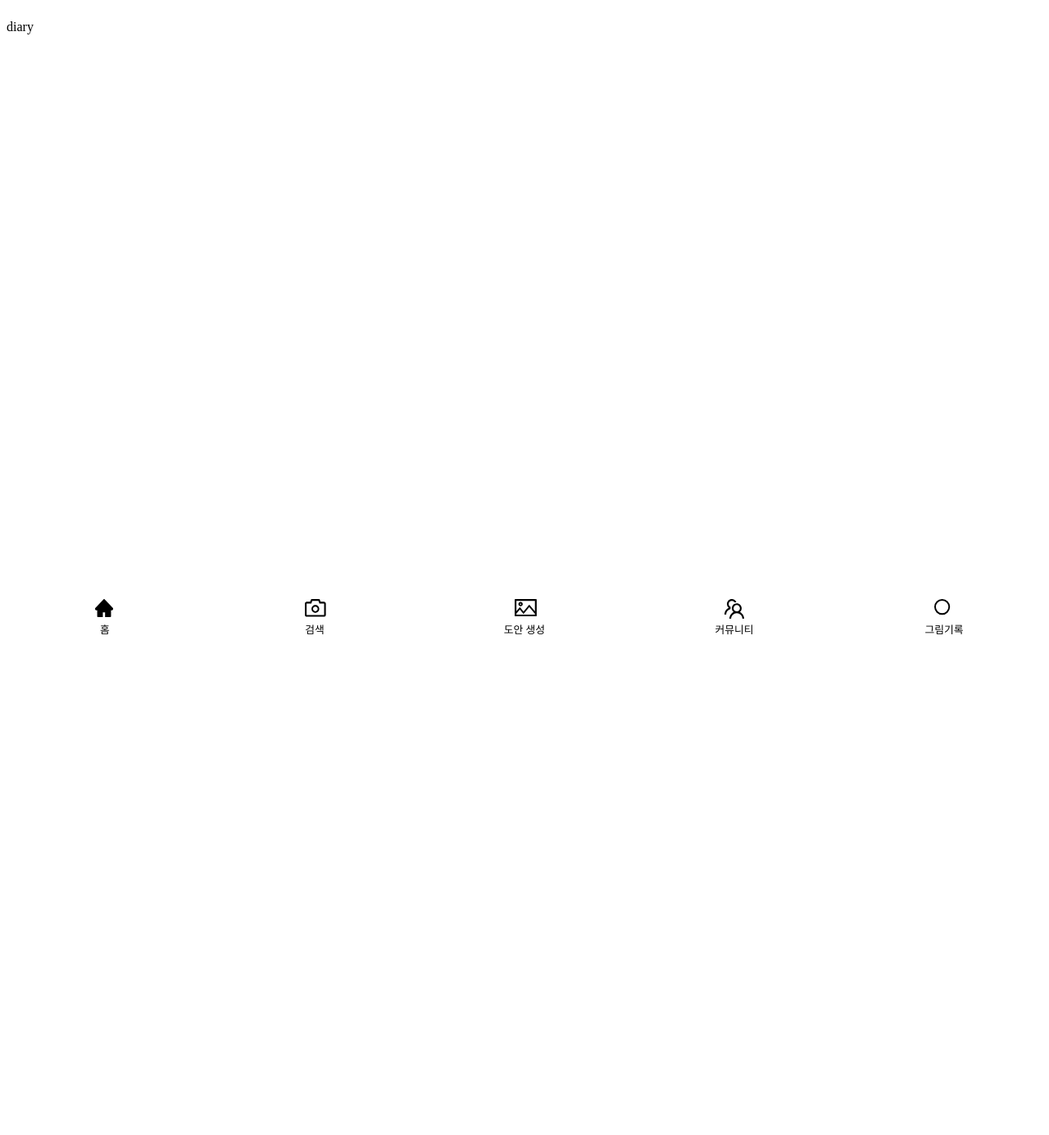
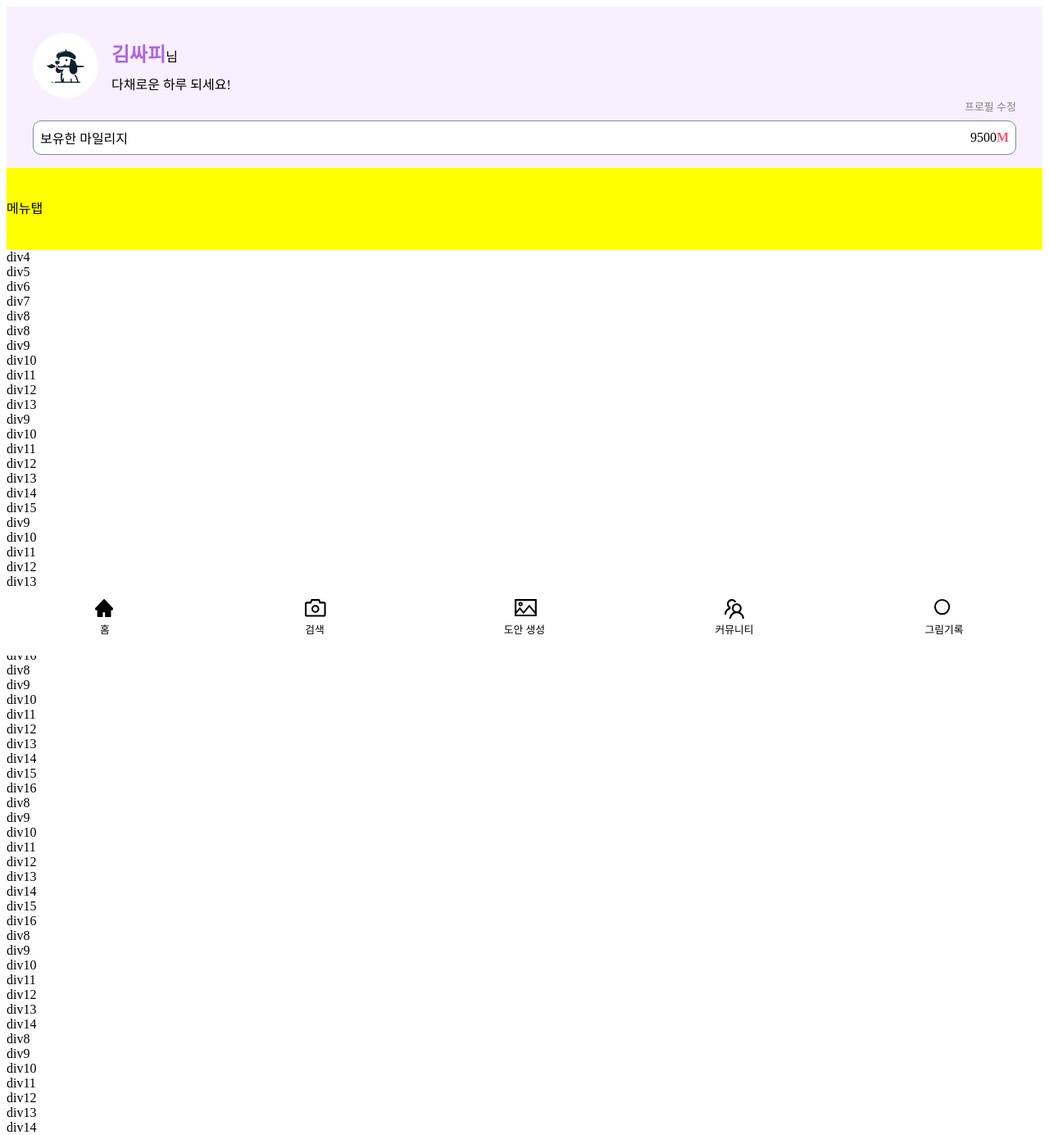
Before and after one commit to brush-buddy/brush-buddy, a Vue app in the folder Frontend/brush-buddy/: page /diary in a window 1280 px wide. Shown: the whole page at 82% size. Before the commit the page ends 816 px from the top, so only its background shows below. Built offline with nearby package versions, Linux system fonts and the light colour scheme.

Commit message:
feat: 마이페이지 프로필 화면 작성

```diff
--- a/Frontend/brush-buddy/package.json
+++ b/Frontend/brush-buddy/package.json
@@ -15,6 +15,8 @@
     "@ant-design/icons": "^5.2.6",
     "@ant-design/icons-vue": "^7.0.1",
     "pinia": "^2.1.7",
+    "styled-components": "^6.1.8",
+    "styled-reset": "^4.5.2",
     "vue": "^3.3.11",
     "vue-router": "^4.2.5"
   },
@@ -22,6 +24,7 @@
     "@rushstack/eslint-patch": "^1.3.3",
     "@tsconfig/node18": "^18.2.2",
     "@types/node": "^18.19.3",
+    "@types/styled-components": "^5.1.34",
     "@vitejs/plugin-vue": "^4.5.2",
     "@vue/eslint-config-typescript": "^12.0.0",
     "@vue/tsconfig": "^0.5.0",
--- a/Frontend/brush-buddy/src/App.vue
+++ b/Frontend/brush-buddy/src/App.vue
@@ -35,4 +35,5 @@ display: flex;
   flex : 1;
 
 }
+
 </style>
--- /dev/null
+++ b/Frontend/brush-buddy/src/components/Diary/ComponentProfile.vue
@@ -0,0 +1,98 @@
+<template>
+<div id="wrapper">
+    <div id="profile-info">
+        <div id="profile-avartar">
+            <img src="@/assets/logo.png" alt="프로필사진">
+        </div>
+        <div>
+            <div id="name-box">
+                <span id="name">김싸피</span>
+                <span>님</span>
+            </div>
+            <div>다채로운 하루 되세요!</div>
+        </div>
+    </div>
+    <div id="modify">프로필 수정</div>
+    <div id="milage">
+        <div>
+            보유한 마일리지
+        </div>
+        <div id="amount">
+            <div>
+                9500
+            </div>
+            <div id="M">
+                M
+            </div>
+        </div>
+    </div>
+</div>
+</template>
+<script setup lang="ts">
+
+</script>
+<style scoped>
+#wrapper {
+    display: flex;
+    flex-direction: column;
+    padding: 2rem 2rem 1rem;
+    background-color: #f9f0ff;
+}
+
+#profile-info {
+    display: flex;
+    justify-content: inline-flex;
+    align-items: center;
+}
+#profile-avartar {
+    border-radius: 50%;
+    background-color: #ffffff;
+    width: 5rem;
+    height: 5rem;
+    margin-right: 1rem;
+    overflow: hidden;
+    > img {
+        width:100%;
+        height:100%;
+        object-fit:cover;
+    }
+}
+#name-box{
+    vertical-align: sub;
+    margin-bottom: 0.5rem;
+    >span{
+        vertical-align: sub;
+    }
+}
+#name{
+    font-size: 1.5rem;
+    font-weight: 600;
+    color: #ae67e4;
+}
+
+#modify {
+    margin-left: auto;
+    color: gray;
+    font-size: small;
+}
+#milage {
+    display: flex;
+    border-style: solid;
+    border-width: thin;
+    border-color: lightslategray;
+    background-color: #ffffff;
+    border-radius: 10px;
+    padding: 0.5rem;
+    margin-top: 0.5rem;
+    justify-content: space-between;
+}
+#amount{
+    display: flex;
+    justify-content: center;
+    align-items: center;
+}
+#M{
+    color: #FF5773;
+    font-weight: bold;
+}
+</style>
--- a/Frontend/brush-buddy/src/components/EclipsePaletteComponent.vue
+++ b/Frontend/brush-buddy/src/components/EclipsePaletteComponent.vue
@@ -34,7 +34,6 @@ const color5 = ref('#EEECDE')
 
 <style scoped>
 .fixed_width {
-  width: 375px;
   display: inline-flex;
   align-items: flex-end;
 }
--- a/Frontend/brush-buddy/src/views/DiaryView.vue
+++ b/Frontend/brush-buddy/src/views/DiaryView.vue
@@ -1,14 +1,84 @@
 <template>
     <div>
-        <p>diary</p>
+        <div>
+            <ComponentProfile />
+        </div>
+    <div class="sticky">메뉴탭</div>
+    <div>div4</div>
+    <div>div5</div>
+    <div>div6</div>
+    <div>div7</div>
+    <div>div8</div>
+    <div>div8</div>
+    <div>div9</div>
+    <div>div10</div>
+    <div>div11</div>
+    <div>div12</div>
+    <div>div13</div>
+    <div>div9</div>
+    <div>div10</div>
+    <div>div11</div>
+    <div>div12</div>
+    <div>div13</div>
+    <div>div14</div>
+    <div>div15</div>
+    <div>div9</div>
+    <div>div10</div>
+    <div>div11</div>
+    <div>div12</div>
+    <div>div13</div>
+    <div>div14</div>
+    <div>div15</div>
+    <div>div14</div>
+    <div>div15</div>
+    <div>div16</div>
+    <div>div8</div>
+    <div>div9</div>
+    <div>div10</div>
+    <div>div11</div>
+    <div>div12</div>
+    <div>div13</div>
+    <div>div14</div>
+    <div>div15</div>
+    <div>div16</div>
+    <div>div8</div>
+    <div>div9</div>
+    <div>div10</div>
+    <div>div11</div>
+    <div>div12</div>
+    <div>div13</div>
+    <div>div14</div>
+    <div>div15</div>
+    <div>div16</div>
+    <div>div8</div>
+    <div>div9</div>
+    <div>div10</div>
+    <div>div11</div>
+    <div>div12</div>
+    <div>div13</div>
+    <div>div14</div>
+    <div>div8</div>
+    <div>div9</div>
+    <div>div10</div>
+    <div>div11</div>
+    <div>div12</div>
+    <div>div13</div>
+    <div>div14</div>
+
     </div>
 </template>
 
 <script setup lang="ts">
-
+import ComponentProfile from "../components/Diary/ComponentProfile.vue"
 </script>
 
 <style scoped>
 
+    .sticky{
+        background-color: yellow;
+        position:sticky;
+        top:0px;
+        line-height: 100px;
+    }
 
 </style>
```
Also changed, not shown: 1 other file (tests, documents, lock files or other folders).
